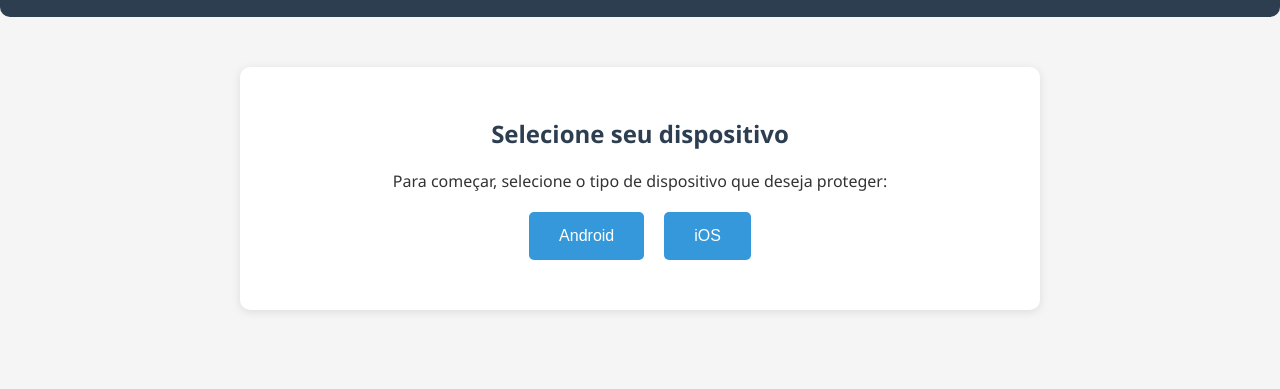
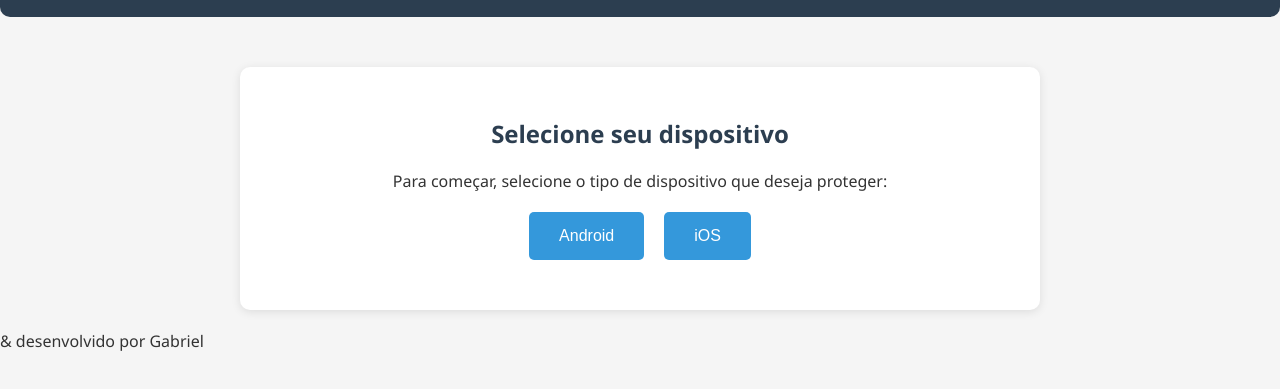
Before and after one commit to Haviell/SecurityShild, a plain HTML site: page index.html in a window 1280 px wide. Shown: the part 155-544 px from the top of the page. Drawn offline with Linux system fonts and the light colour scheme.

Commit message:
Atualizar o index.html

```diff
--- a/index.html
+++ b/index.html
@@ -221,5 +221,8 @@
             });
         }
     </script>
+<footer>
+  &amp; desenvolvido por Gabriel
+</footer>
 </body>
 </html>
```
